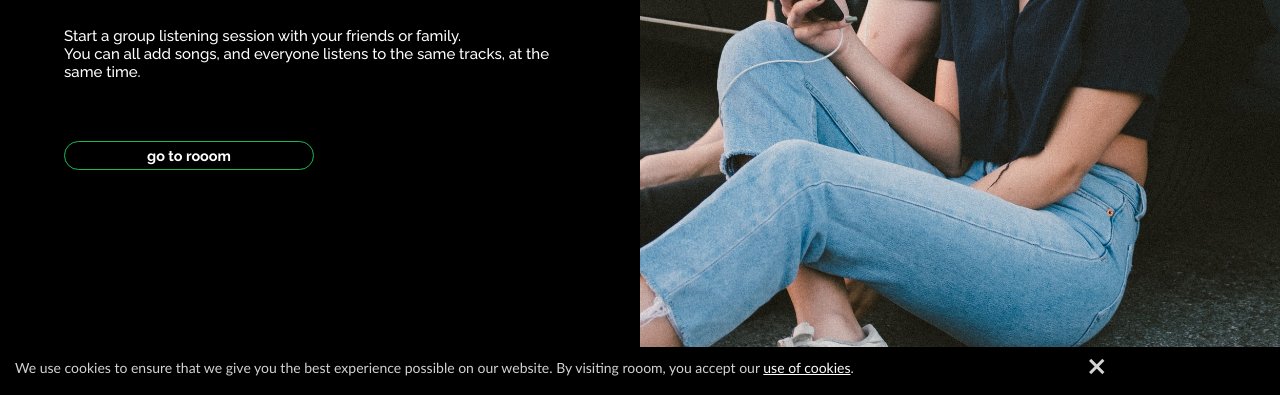
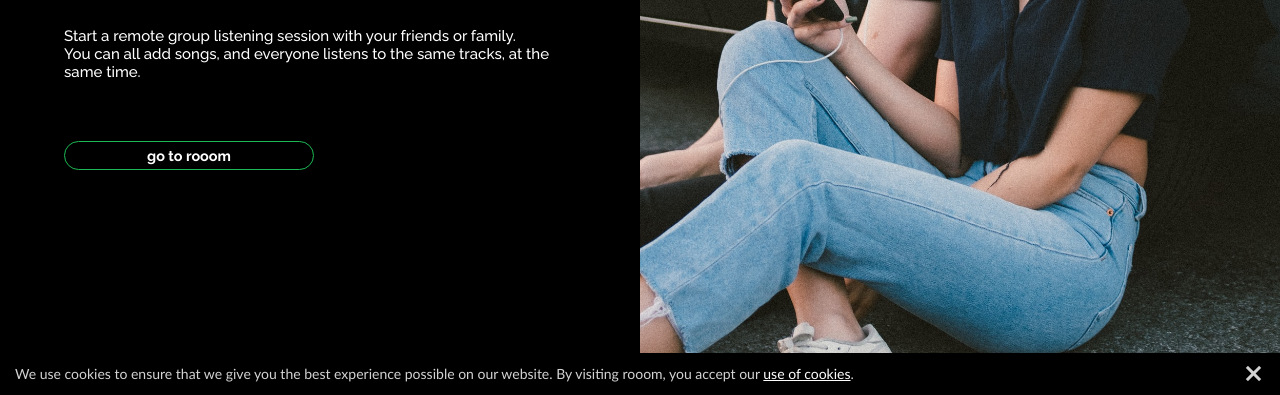
Before and after one commit to boristane/spotify-room, a website: page src/public/index.html in a window 1280 px wide. Shown: the part 405-800 px from the top of the page. Drawn offline with Linux system fonts and the light colour scheme.

Commit message:
copy update

```diff
--- a/src/public/index.html
+++ b/src/public/index.html
@@ -61,7 +61,7 @@
             your friends,
           </p>
           <p class="whatever">in sync.</p>
-          <p class="another-one" style="margin-top: 30px">Start a group listening session with your friends or family.</p>
+          <p class="another-one" style="margin-top: 30px">Start a remote group listening session with your friends or family.</p>
           <p class="another-one">You can all add songs, and everyone listens to the same tracks, at the same time.</p>
         </div>
         <div class="button-container">
@@ -78,11 +78,9 @@
       We use cookies to ensure that we give you the best experience possible on our website. By visiting rooom, you
       accept our <a style="font-weight: normal;" href="https://docs.google.com/document/d/12mC-51kUiVC8YU_c_q7gInPweeZHvXvAwypd7Lnj3ck/edit?usp=sharing" target="_blank">use of cookies</a>.
     </p>
-    <div class="search-icon-container">
       <i class="material-icons" id="closeCookieConsent">
         close
       </i>
-    </div>
   </div>
   <script>
     document.getElementById("cookieConsent").style.opacity = "1";
```
